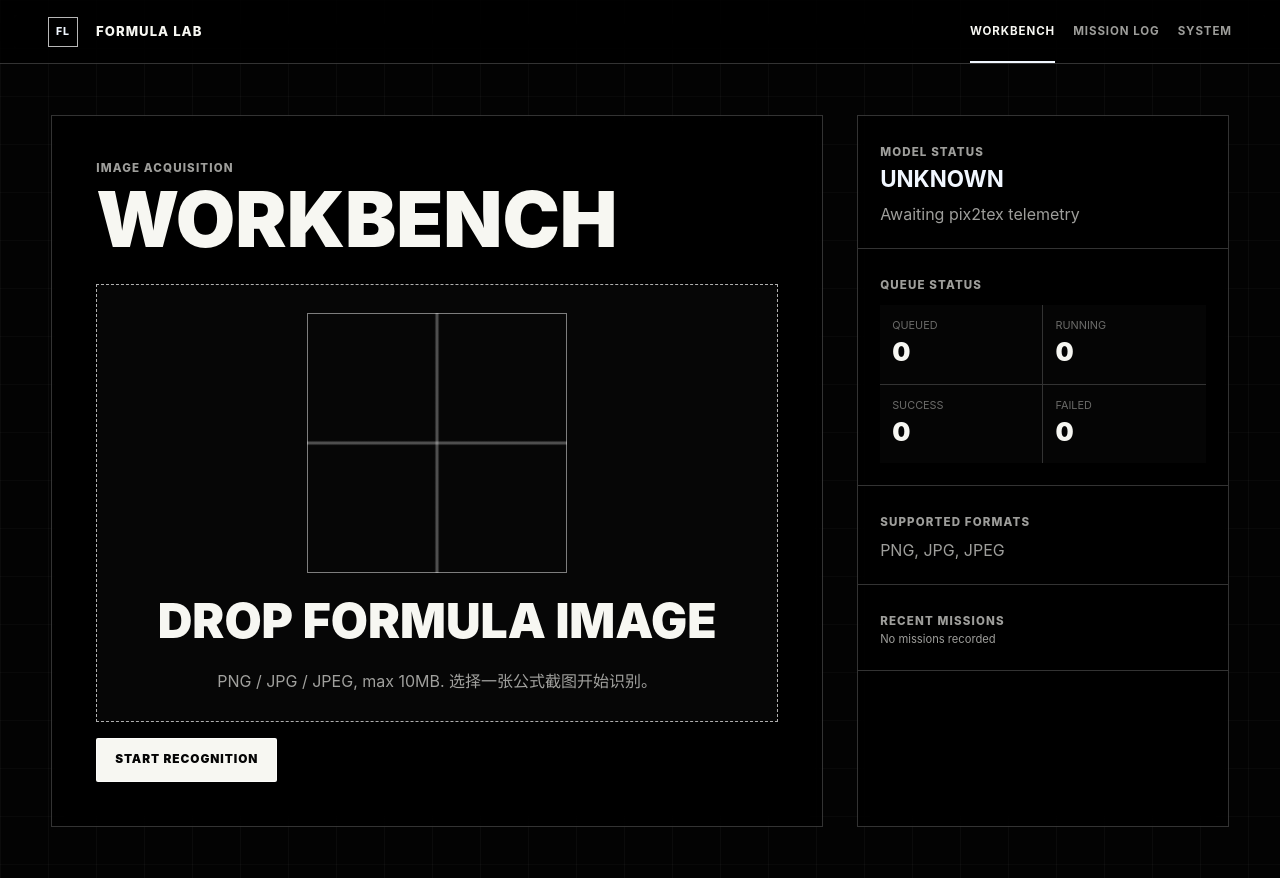
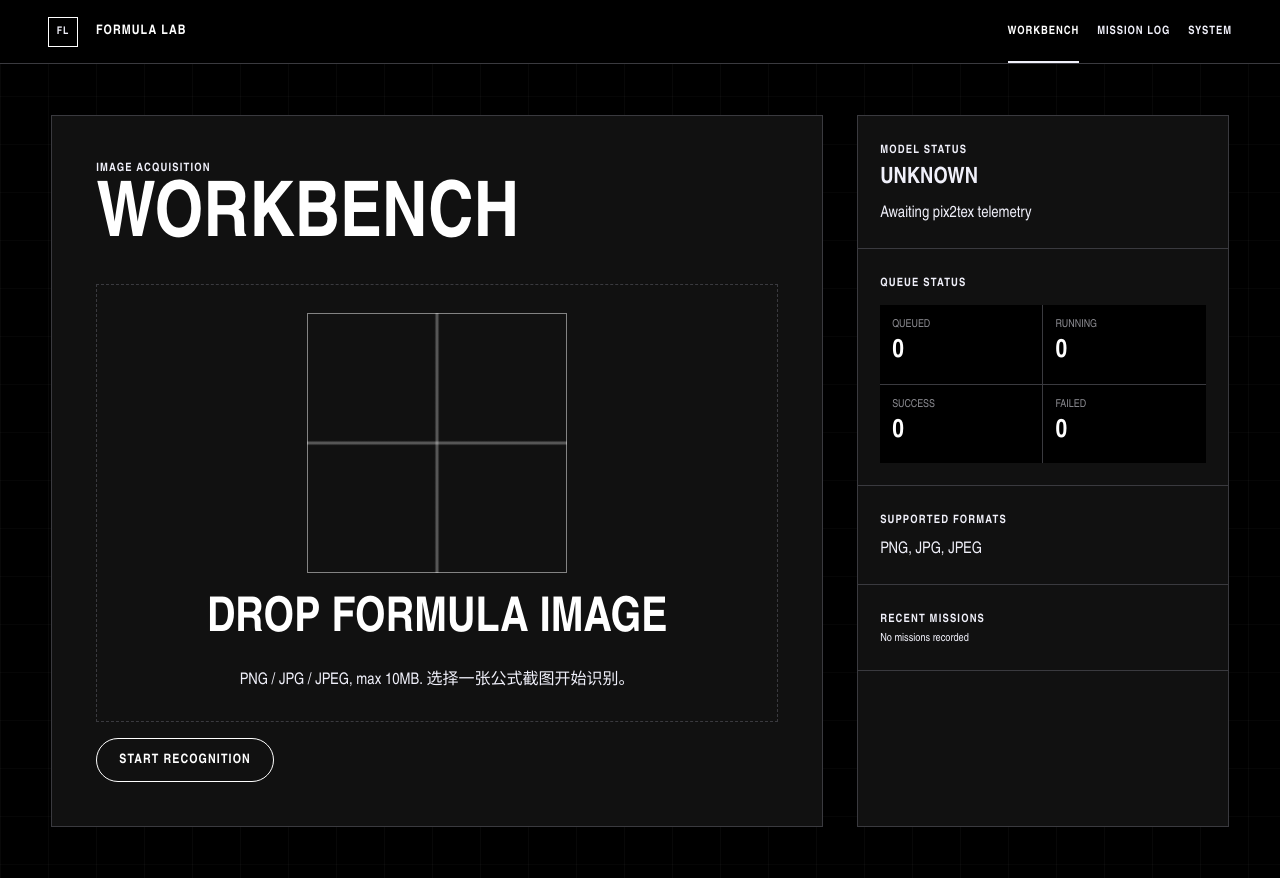
Before and after one commit to Timcai06/LinuxWeek11-Django-FormulaLab, a Django app: page /workbench/ in a window 1280 px wide. Run offline with Django 5.2, Linux system fonts and the light colour scheme; data that the repository does not hold is empty; parts of the project's set-up code (start-up, migrations or seed data) failed here and were passed over; some libraries are stand-ins or nearby versions.

Commit message:
style: align typography tokens and controls

```diff
--- a/apps/formulas/static/formulas/css/base.css
+++ b/apps/formulas/static/formulas/css/base.css
@@ -1,18 +1,35 @@
 :root {
     color-scheme: dark;
-    --bg: #030303;
-    --panel: rgba(10, 10, 10, 0.88);
-    --panel-solid: #0b0b0b;
-    --line: rgba(255, 255, 255, 0.2);
-    --line-strong: rgba(255, 255, 255, 0.72);
-    --text: #f7f7f2;
-    --muted: rgba(247, 247, 242, 0.64);
-    --dim: rgba(247, 247, 242, 0.42);
-    --cold: #f1f7ff;
-    --danger: #ffffff;
-    --radius: 6px;
+    --canvas-night: #000000;
+    --canvas-night-soft: #0a0a0a;
+    --canvas-night-panel: #111111;
+    --canvas-light: #ffffff;
+    --canvas-cool: #f0f0fa;
+    --ink: #000000;
+    --on-night: #ffffff;
+    --on-night-muted: #f0f0fa;
+    --ink-muted: #5a5a5f;
+    --hairline-on-dark: #3a3a3f;
+    --hairline-on-light: #e0e0e8;
+    --success: #ffffff;
+    --warning: #f0f0fa;
+    --error: #ff4d4d;
+    --focus: #ffffff;
+    --font-industrial: "D-DIN", "D-DIN Exp", "Arial Narrow", Arial, "PingFang SC", "Microsoft YaHei", sans-serif;
+    --font-mono: "JetBrains Mono", ui-monospace, SFMono-Regular, Menlo, Monaco, Consolas, "Liberation Mono", monospace;
+    --bg: var(--canvas-night);
+    --panel: var(--canvas-night-panel);
+    --panel-solid: var(--canvas-night-panel);
+    --line: var(--hairline-on-dark);
+    --line-strong: var(--on-night);
+    --text: var(--on-night);
+    --muted: var(--on-night-muted);
+    --dim: rgba(240, 240, 250, 0.58);
+    --cold: var(--canvas-cool);
+    --danger: var(--error);
+    --radius: 8px;
     --nav-height: 64px;
-    font-family: Inter, ui-sans-serif, system-ui, -apple-system, BlinkMacSystemFont, "Segoe UI", sans-serif;
+    font-family: var(--font-industrial);
 }
 
 * {
@@ -60,8 +77,8 @@ textarea {
     align-items: center;
     justify-content: space-between;
     padding: 0 clamp(16px, 4vw, 48px);
-    border-bottom: 1px solid var(--line);
-    background: rgba(0, 0, 0, 0.72);
+    border-bottom: 1px solid var(--hairline-on-dark);
+    background: var(--canvas-night);
     backdrop-filter: blur(18px);
 }
 
@@ -133,29 +150,44 @@ textarea {
     align-items: center;
     justify-content: center;
     min-height: 44px;
-    padding: 0 18px;
-    border: 1px solid var(--line-strong);
-    border-radius: 2px;
-    font-size: 0.74rem;
-    font-weight: 900;
-    letter-spacing: 0.08em;
+    padding: 14px 22px;
+    border: 1px solid var(--hairline-on-dark);
+    border-radius: 32px;
+    background: transparent;
+    color: var(--on-night-muted);
+    font-size: 13px;
+    font-weight: 700;
+    line-height: 1;
+    letter-spacing: 1.1px;
     text-align: center;
     transition: background 150ms ease, color 150ms ease, border-color 150ms ease;
 }
 
 .button-primary {
-    background: var(--text);
-    color: #050505;
+    border-color: var(--on-night);
+    background: transparent;
+    color: var(--on-night);
 }
 
 .button-secondary {
-    background: rgba(255, 255, 255, 0.02);
-    color: var(--text);
+    border-color: var(--hairline-on-dark);
+    background: transparent;
+    color: var(--on-night-muted);
 }
 
 .button:hover {
-    border-color: #fff;
-    box-shadow: 0 0 28px rgba(255, 255, 255, 0.12);
+    border-color: var(--on-night);
+    background: var(--on-night);
+    color: var(--ink);
+}
+
+.button:focus-visible,
+a:focus-visible,
+button:focus-visible,
+input:focus-visible,
+textarea:focus-visible {
+    outline: 2px solid var(--focus);
+    outline-offset: 3px;
 }
 
 .metadata-grid {
@@ -170,7 +202,7 @@ textarea {
 .metadata-grid div {
     min-width: 0;
     padding: 12px;
-    background: rgba(0, 0, 0, 0.82);
+    background: var(--canvas-night-panel);
 }
 
 .metadata-grid dt {
@@ -199,6 +231,17 @@ pre {
     overflow: auto;
     white-space: pre-wrap;
     color: var(--muted);
+    font-family: var(--font-mono);
+    font-size: 13px;
+    line-height: 1.55;
+}
+
+code,
+kbd,
+samp,
+textarea,
+.metadata-grid dd {
+    font-family: var(--font-mono);
 }
 
 @media (max-width: 720px) {
--- a/apps/formulas/static/formulas/css/pages/history.css
+++ b/apps/formulas/static/formulas/css/pages/history.css
@@ -17,7 +17,7 @@
     gap: 14px;
     padding: 18px;
     border: 1px solid var(--line);
-    background: rgba(0, 0, 0, 0.78);
+    background: var(--canvas-night-panel);
 }
 
 .timeline-primary {
@@ -49,5 +49,5 @@
 }
 
 .status-failed {
-    border-color: rgba(255, 255, 255, 0.48);
+    border-color: var(--error);
 }
--- a/apps/formulas/static/formulas/css/pages/landing.css
+++ b/apps/formulas/static/formulas/css/pages/landing.css
@@ -45,7 +45,7 @@
 
 .landing-copy h1 {
     margin: 10px 0;
-    color: #fff;
+    color: var(--on-night);
     font-size: clamp(4rem, 15vw, 12rem);
     font-weight: 950;
     line-height: 0.82;
--- a/apps/formulas/static/formulas/css/pages/system.css
+++ b/apps/formulas/static/formulas/css/pages/system.css
@@ -18,7 +18,7 @@
     align-content: space-between;
     gap: 20px;
     padding: 18px;
-    background: rgba(0, 0, 0, 0.86);
+    background: var(--canvas-night-panel);
 }
 
 .system-grid span {
@@ -29,7 +29,7 @@
 }
 
 .system-grid strong {
-    color: #fff;
+    color: var(--on-night);
     font-size: clamp(1.35rem, 3vw, 2.5rem);
     font-weight: 950;
 }
@@ -42,7 +42,7 @@
     margin-top: 22px;
     padding: 18px;
     border: 1px solid var(--line);
-    background: rgba(0, 0, 0, 0.78);
+    background: var(--canvas-night-panel);
 }
 
 .warmup-console p {
--- a/apps/formulas/static/formulas/css/pages/workbench.css
+++ b/apps/formulas/static/formulas/css/pages/workbench.css
@@ -9,7 +9,7 @@
 .workbench-panel,
 .telemetry-panel {
     border: 1px solid var(--line);
-    background: rgba(0, 0, 0, 0.78);
+    background: var(--canvas-night-panel);
     backdrop-filter: blur(10px);
 }
 
@@ -34,8 +34,8 @@
     gap: 12px;
     padding: 28px;
     overflow: hidden;
-    border: 1px dashed rgba(255, 255, 255, 0.68);
-    background: rgba(255, 255, 255, 0.025);
+    border: 1px dashed var(--hairline-on-dark);
+    background: var(--canvas-night-panel);
     text-align: center;
     cursor: pointer;
 }
@@ -67,7 +67,8 @@
 }
 
 .drop-zone.is-dragging {
-    background: rgba(255, 255, 255, 0.08);
+    border-color: var(--on-night);
+    background: var(--canvas-night-soft);
 }
 
 .preview-strip {
@@ -77,14 +78,14 @@
     align-items: center;
     padding: 10px;
     border: 1px solid var(--line);
-    background: rgba(255, 255, 255, 0.03);
+    background: var(--canvas-night-soft);
 }
 
 .preview-strip img {
     width: 120px;
     height: 80px;
     object-fit: contain;
-    background: #fff;
+    background: var(--canvas-light);
 }
 
 .launch-button {
@@ -122,7 +123,7 @@
 
 .queue-grid div {
     padding: 12px;
-    background: #050505;
+    background: var(--canvas-night);
 }
 
 .queue-grid dt {
```
Also changed, not shown: apps/formulas/static/formulas/css/pages/progress.css (+6 -6 lines), apps/formulas/static/formulas/css/pages/result.css (+11 -8 lines).
